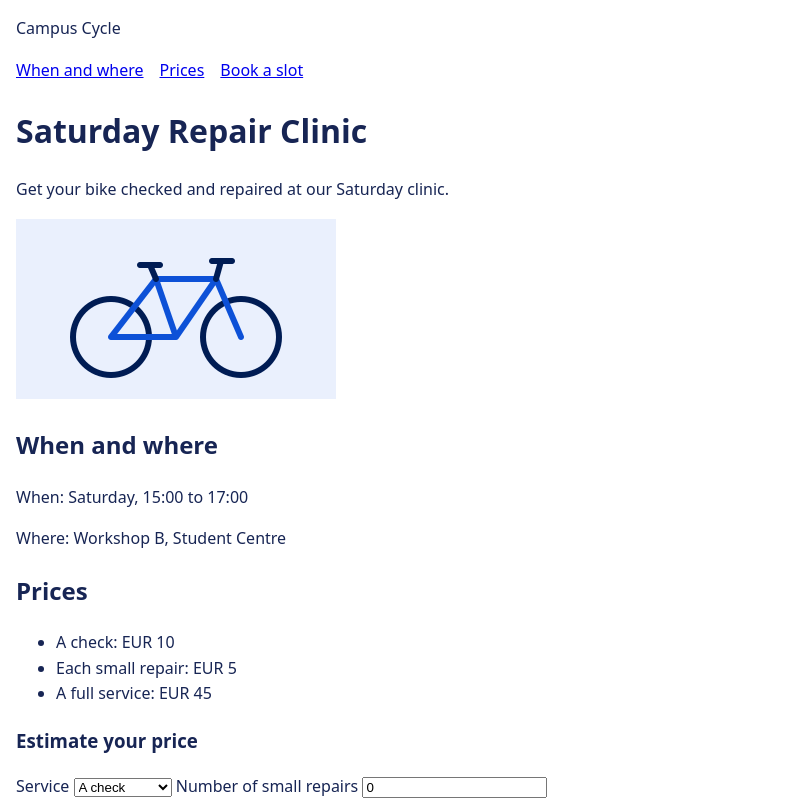
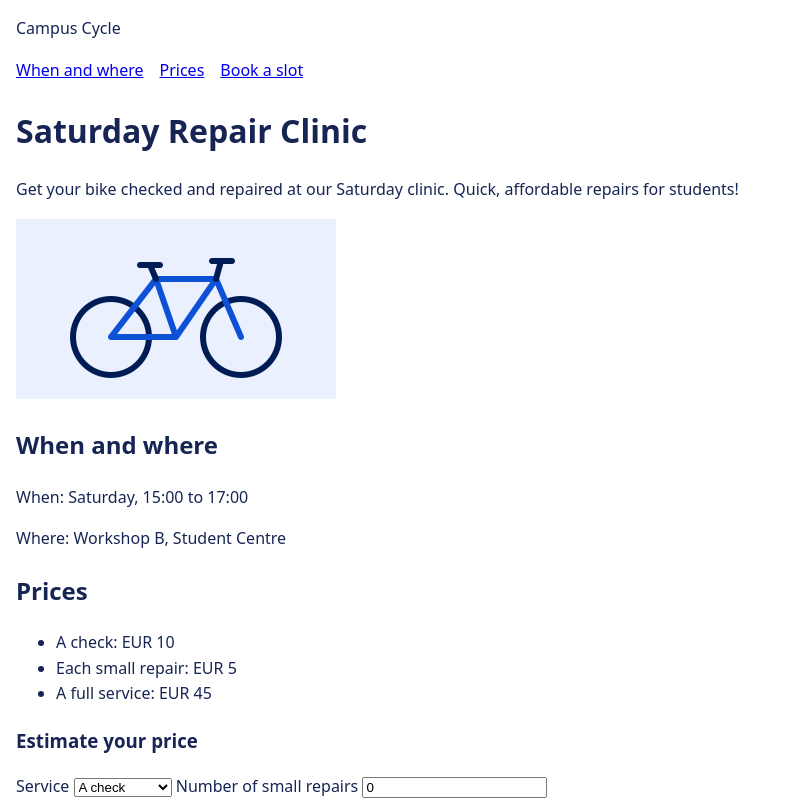
Before and after one commit to ainavilella-cmyk/clinic, a plain HTML site: page index.html in a window 1280 px wide. Shown: the top 801 px of the page, without its empty margins (0-785 px from the left). Drawn offline with Linux system fonts and the light colour scheme.

Commit message:
Clarify the clinic promise for students

```diff
--- a/index.html
+++ b/index.html
@@ -24,7 +24,7 @@
     <h1>Saturday Repair Clinic</h1>
 
     <p class="promise">
-      Get your bike checked and repaired at our Saturday clinic.
+      Get your bike checked and repaired at our Saturday clinic. Quick, affordable repairs for students!
     </p>
   </header>
 
```
